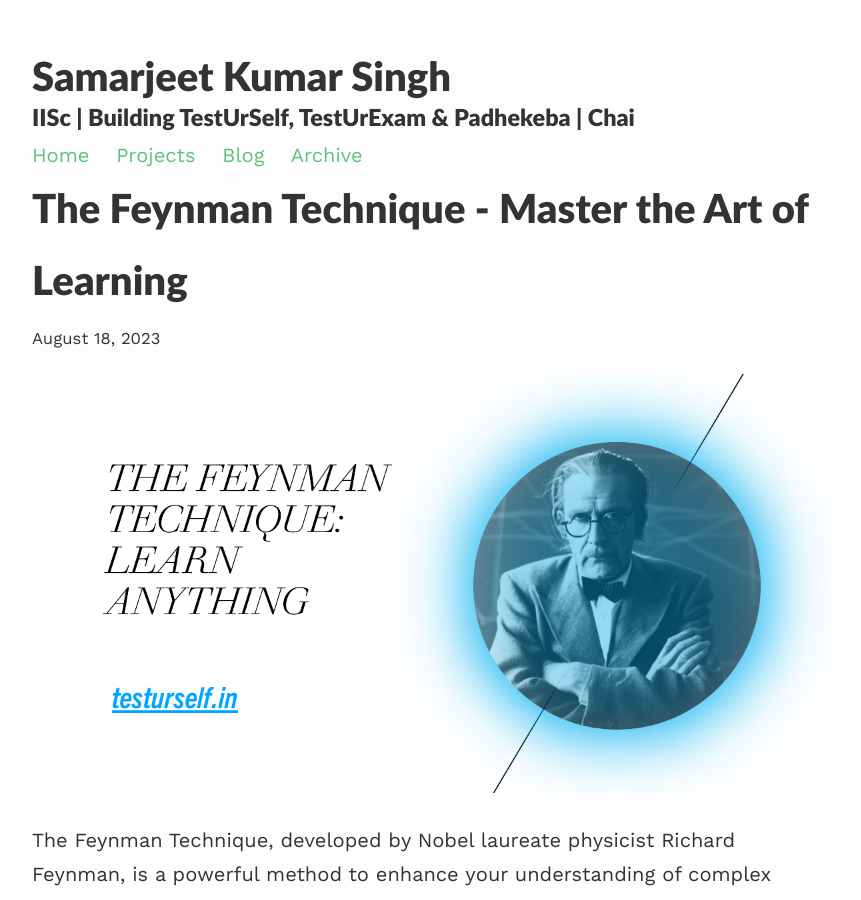
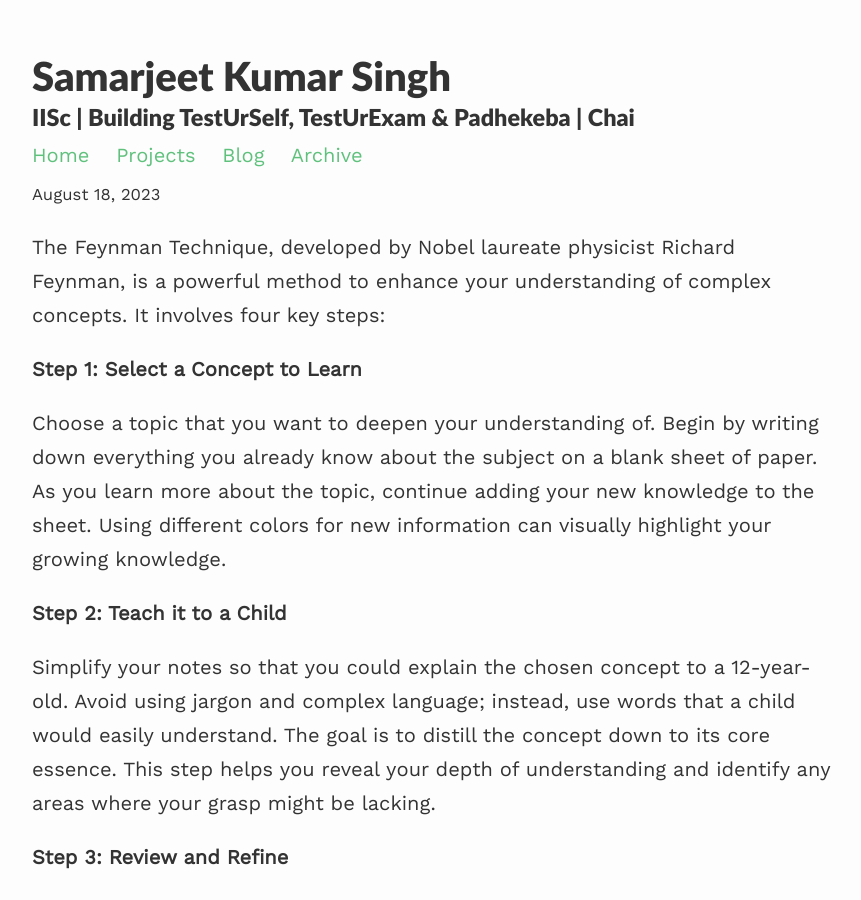
Before and after one commit to Samarjeetkumarsingh/website, a Jekyll site: the page built from _posts/2023-08-18-the-feynman-technique.md, in a window 1280 px wide and 900 px high. Shown: the whole window, without its empty margins (208-1069 px from the left). Built offline with Jekyll 4.4.1, drawn with Linux system fonts in a browser that asks for light colours; nearby versions of some CDN libraries; our own code applies the rules of GitHub Pages for plain Markdown files.

Commit message:
Update 2023-08-18-the-feynman-technique.md

```diff
--- a/_posts/2023-08-18-the-feynman-technique.md
+++ b/_posts/2023-08-18-the-feynman-technique.md
@@ -1,9 +1,8 @@
 ---
 layout: post
 title: The Feynman Technique - Master the Art of Learning
+![image](/assets/images/feynman.png)
 ---
-
-![image](/assets/images/feynman.png)
 
 The Feynman Technique, developed by Nobel laureate physicist Richard Feynman, is a powerful method to enhance your understanding of complex concepts. It involves four key steps:
 
```
